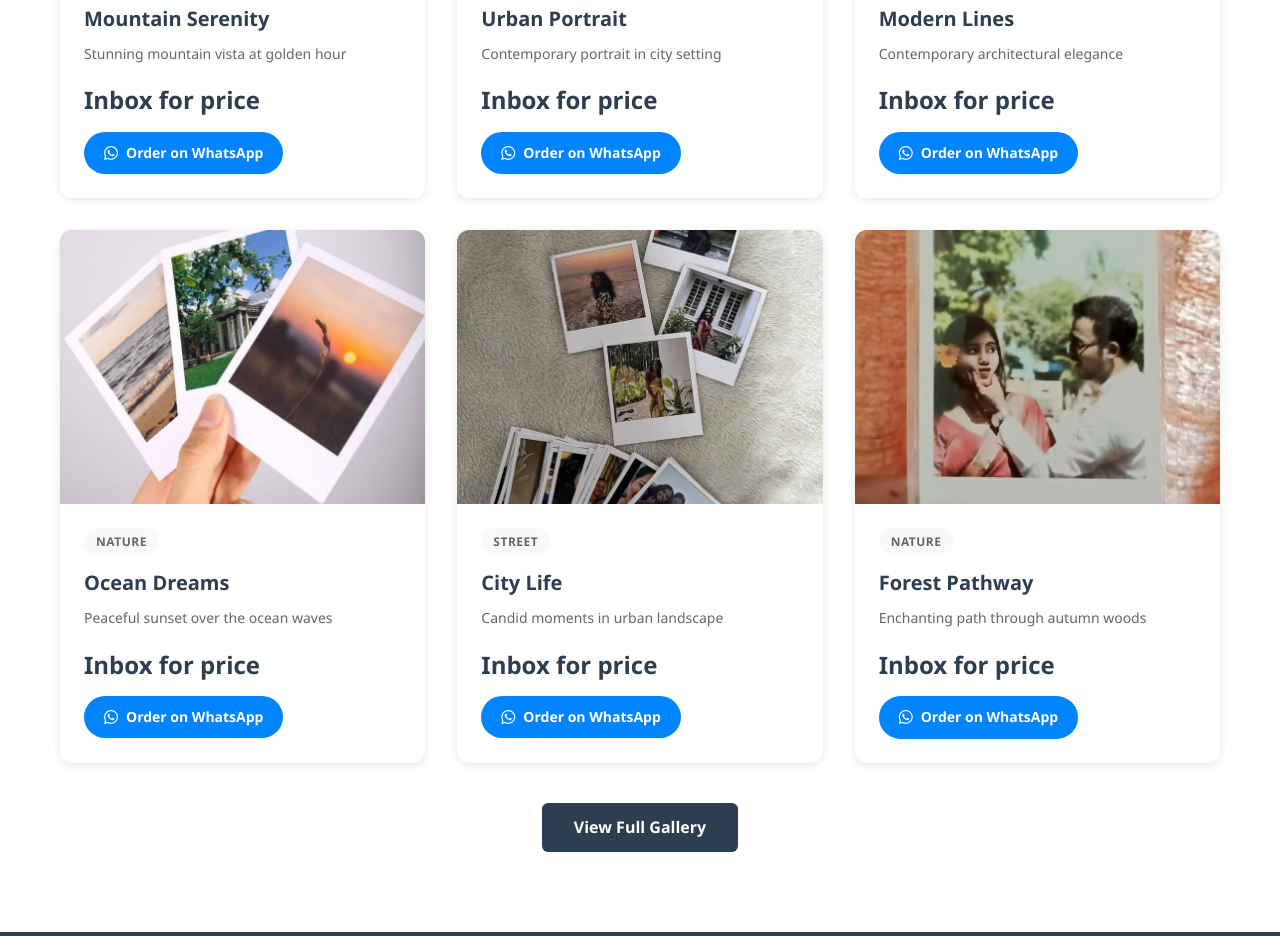
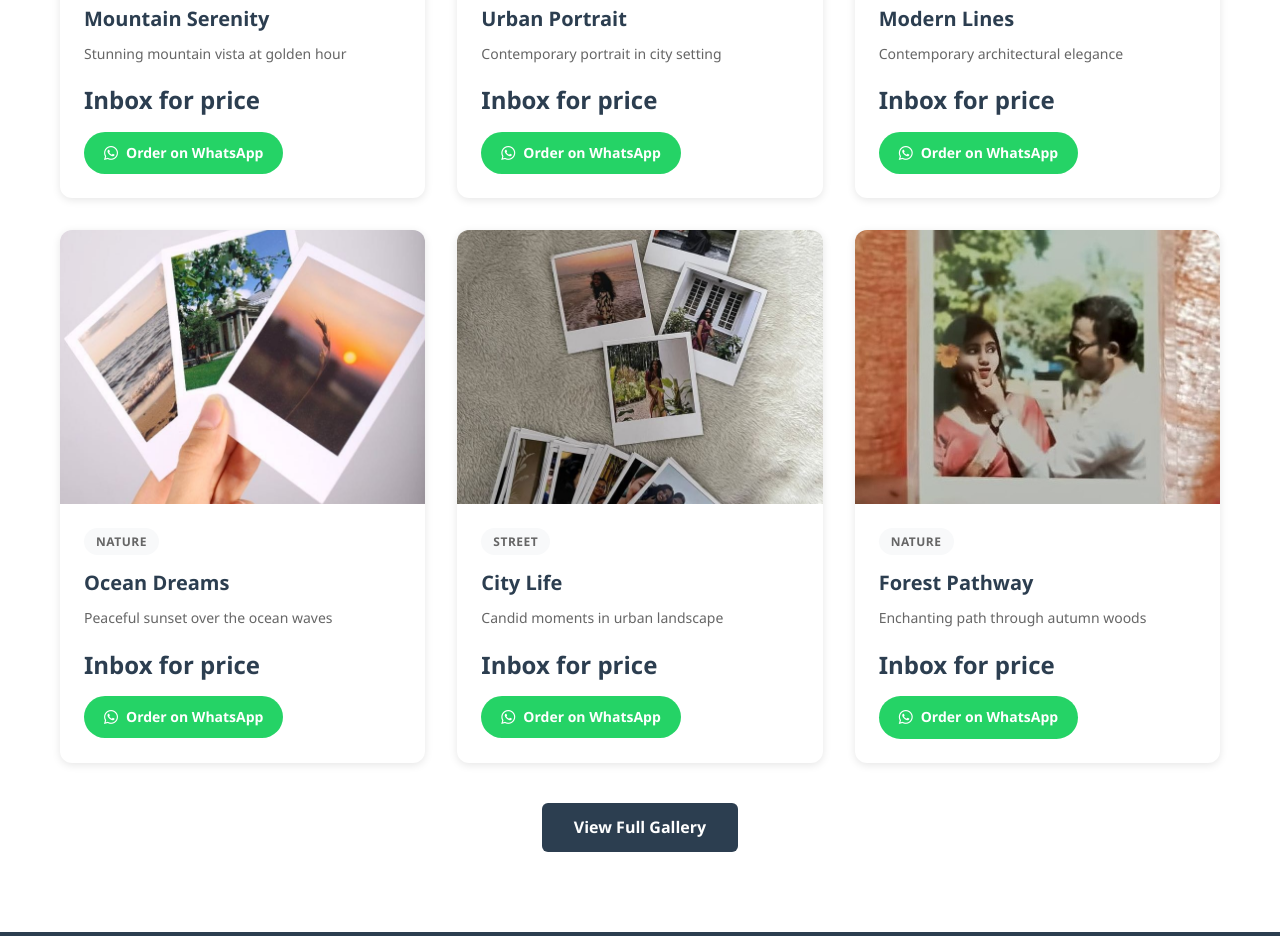
Before and after one commit to Tahmid-kun/Freeze-the-moment, a plain HTML site: page index.html in a window 1280 px wide. Shown: the part 1251-2187 px from the top of the page. Drawn offline with Linux system fonts and the light colour scheme.

Commit message:
changed button color to green

```diff
--- a/css/styles.css
+++ b/css/styles.css
@@ -391,7 +391,7 @@ ul {
 }
 
 .btn-order {
-  background-color: #0084ff;
+  background-color: #25d366;
   color: var(--white);
   padding: 10px 20px;
   border-radius: 25px;
@@ -404,7 +404,7 @@ ul {
 }
 
 .btn-order:hover {
-  background-color: #0066cc;
+  background-color: #128c7e;
   transform: translateY(-2px);
   box-shadow: var(--shadow-md);
 }
```
Also changed, not shown: push-error.txt (added).
